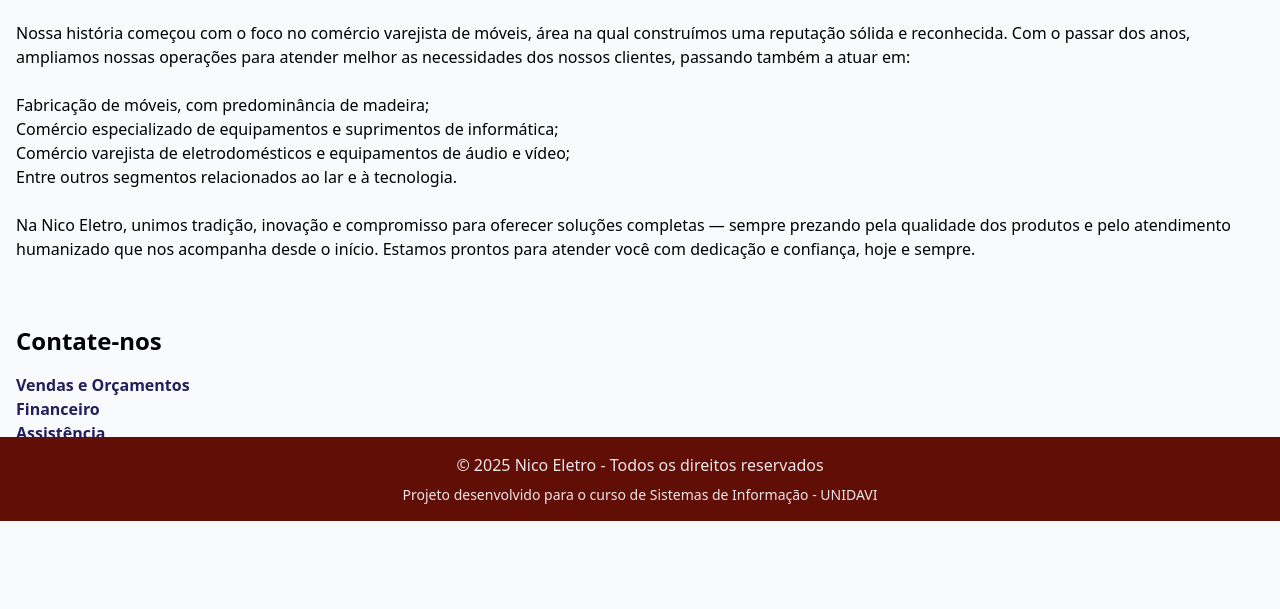
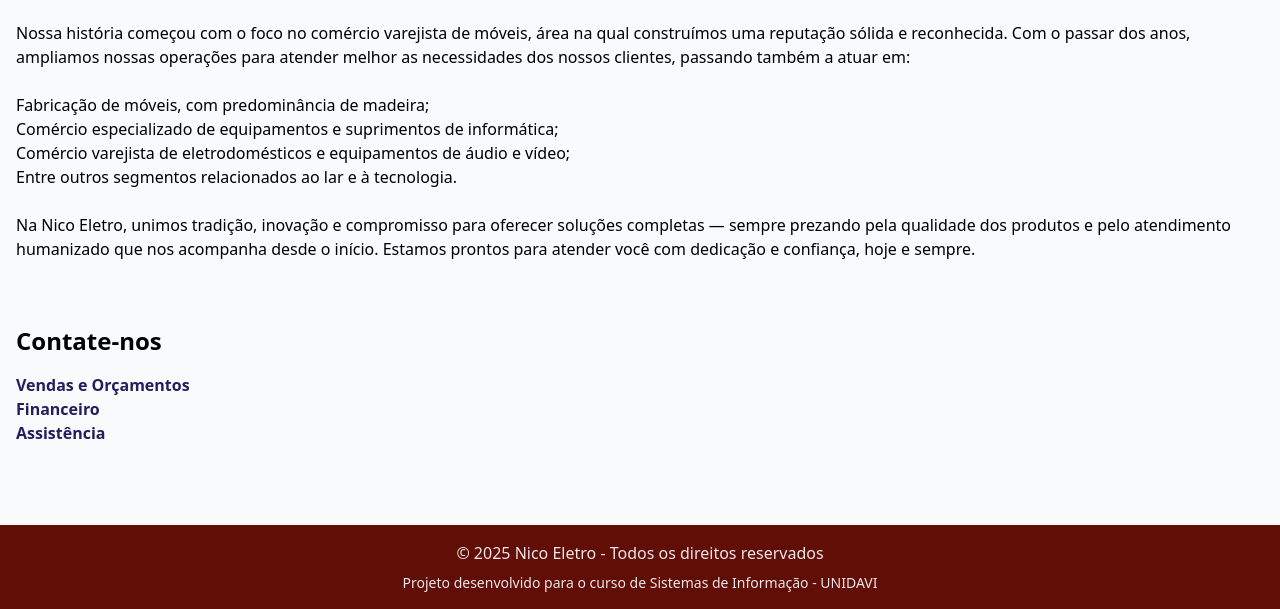
Before and after one commit to miojo-dev/nico-eletro, a plain HTML site: page about.html in a window 1280 px wide. Shown: the part 279-888 px from the top of the page. Before the commit the page ends 800 px from the top, so only its background shows below. Drawn offline with nearby package versions, Linux system fonts and the light colour scheme.

Commit message:
fix/remove fixed atribute from footer

```diff
--- a/about.html
+++ b/about.html
@@ -52,7 +52,7 @@
     </section>
 </main>
 
-<footer class="bg-d-orange text-tan p-4 mt-8 fixed bottom-0 w-full justify-self-center">
+<footer class="bg-d-orange text-tan p-4 mt-8 bottom-0 w-full justify-self-center">
     <div class="container mx-auto text-center">
         <p>&copy; 2025 Nico Eletro - Todos os direitos reservados</p>
         <p class="text-sm text-tan mt-2">Projeto desenvolvido para o curso de Sistemas de Informação - UNIDAVI</p>
```
